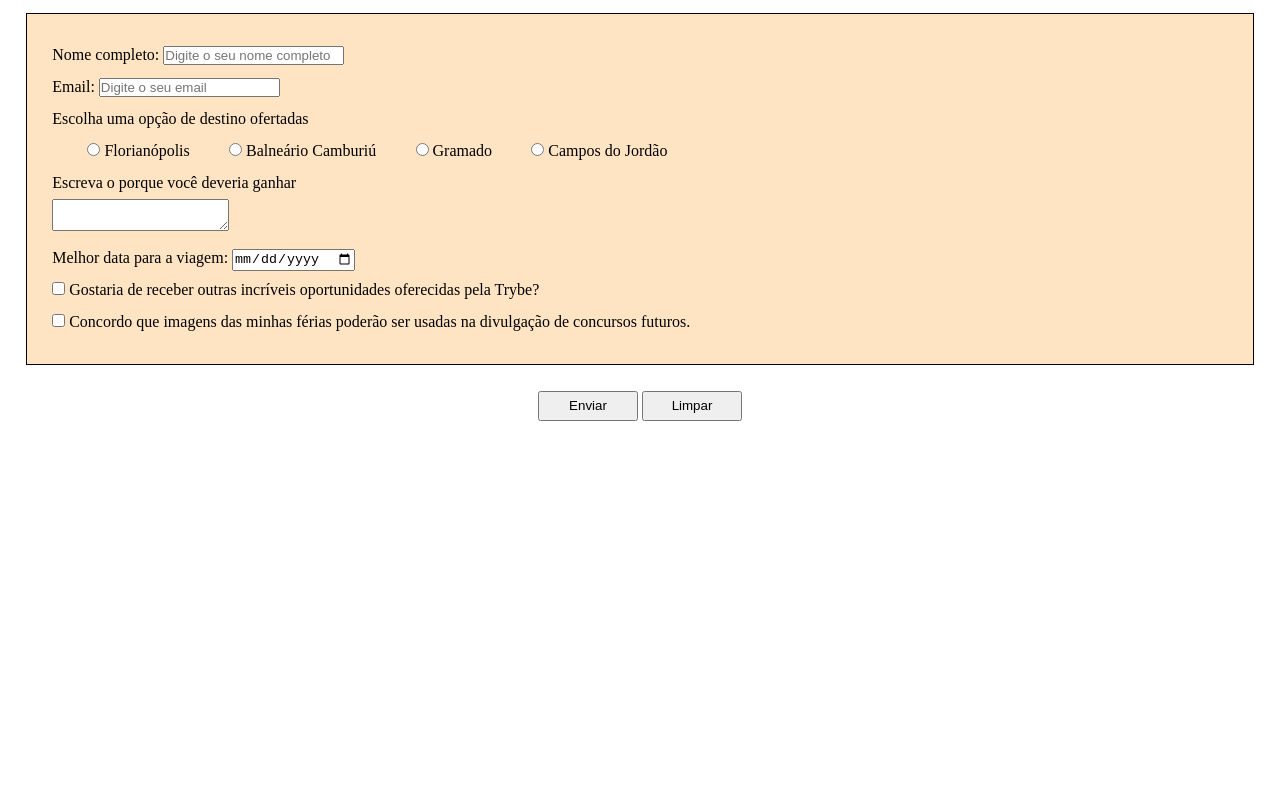
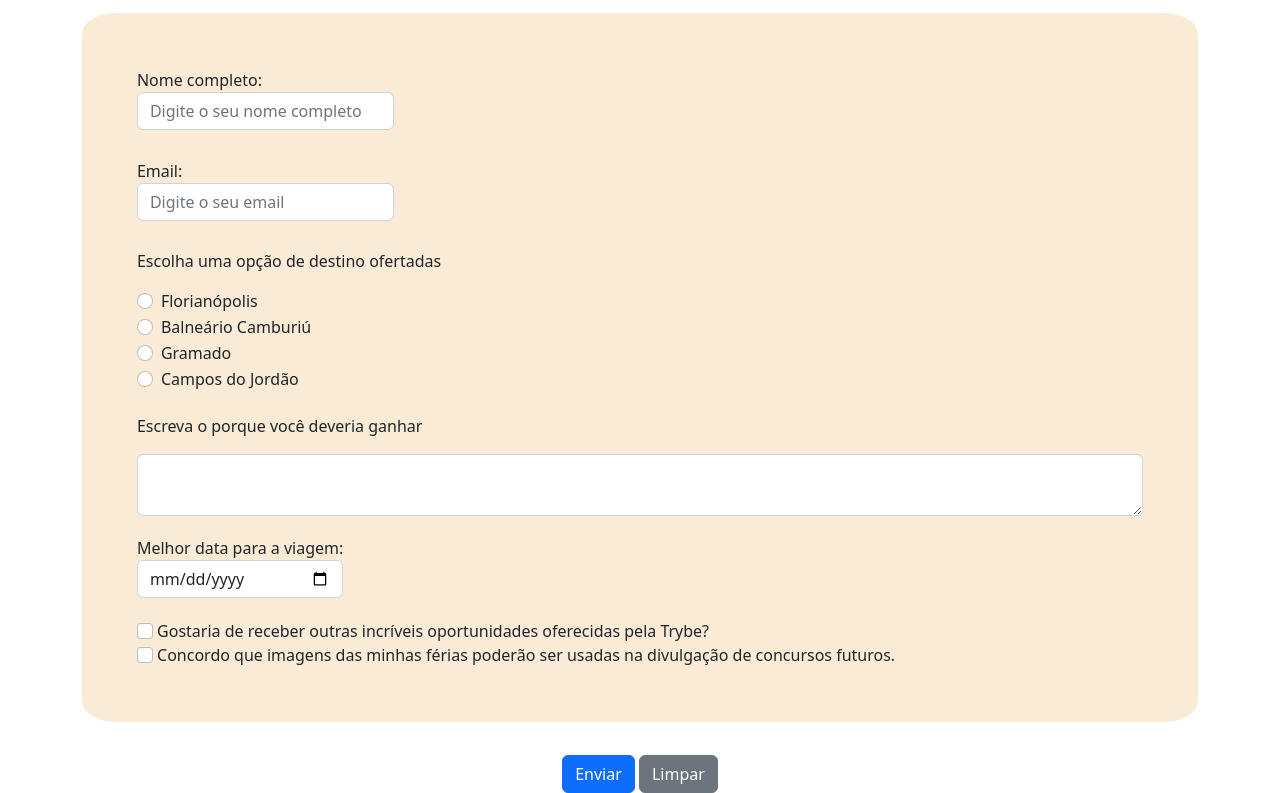
Before and after one commit to matheusbiaggio/exercicios-trybe, a website: page fundamentos/bloco-6-html-e-css-forms-flexbox-e-responsivo/dia-2-bibliotecas-javascript-e-frameworks-css/form.html in a window 1280 px wide. Shown: the part 101-894 px from the top of the page. Before the commit the page ends 800 px from the top, so only its background shows below. Drawn offline with nearby package versions, Linux system fonts and the light colour scheme; files whose address does not match are found by name.

Commit message:
termino exercicio

```diff
--- a/fundamentos/bloco-6-html-e-css-forms-flexbox-e-responsivo/dia-2-bibliotecas-javascript-e-frameworks-css/form.html
+++ b/fundamentos/bloco-6-html-e-css-forms-flexbox-e-responsivo/dia-2-bibliotecas-javascript-e-frameworks-css/form.html
@@ -7,60 +7,70 @@
     <meta name="viewport" content="width=device-width, initial-scale=1.0">
     <title>TrybeTrip</title>
     <link rel="stylesheet" href="style.css">
+    <link href="https://cdn.jsdelivr.net/npm/bootstrap@5.2.1/dist/css/bootstrap.min.css" rel="stylesheet" integrity="sha384-iYQeCzEYFbKjA/T2uDLTpkwGzCiq6soy8tYaI1GyVh/UjpbCx/TYkiZhlZB6+fzT" crossorigin="anonymous">
 </head>
 
-<body>
+<body class="container">
     <header>
         <h1>TrybeTrip</h1>
     </header>
+    <hr>
     <form action="">
         <div id="divInputName">
-            <label for="name">Nome completo:
-                <input type="text" name="name" id="name" placeholder="Digite o seu nome completo" required>
+            <label class='form-label' for="name">Nome completo:
+                <input type="text" name="name" class="form-control" id="name" placeholder="Digite o seu nome completo" required>
             </label>
         </div>
         <div id="divInputEmail">
-            <label for="email">Email:
-                <input type="email" name="input" id="inputEmail" placeholder="Digite o seu email" required>
+            <label class='form-label' for="email">Email:
+                <input type="email" name="input" class="form-control" id="inputEmail" placeholder="Digite o seu email" required>
             </label>
         </div>
         <div id="divPreferredDestination">
             <p>Escolha uma opção de destino ofertadas</p>
+            <div class="form-check" id="divDestination1">
                 <label for="destination1">
-                <input type="radio" id="destination1" name="preferredDestination">  Florianópolis
+                    <input type="radio" class="form-check-input" id="destination1" name="preferredDestination">  Florianópolis
                 </label>
+            </div>
+            <div class="form-check" id="divDestination2">
                 <label for="destination2">
-                <input type="radio" id="destination2" name="preferredDestination">  Balneário Camburiú
+                    <input type="radio" class="form-check-input" id="destination2" name="preferredDestination">  Balneário Camburiú
                 </label>
+            </div>
+            <div class="form-check" id="divDestination3">
                 <label for="destination3">
-                <input type="radio" id="destination3" name="preferredDestination">  Gramado
+                    <input type="radio" class="form-check-input" id="destination3" name="preferredDestination">  Gramado
                 </label>
+            </div>
+            <div class="form-check" id="divDestination4">
                 <label for="destination4">
-                <input type="radio" id="destination4" name="preferredDestination">  Campos do Jordão
+                    <input type="radio" class="form-check-input" id="destination4" name="preferredDestination">  Campos do Jordão
                 </label>
+            </div>
         </div>
         <div id="divTextArea">
             <p>Escreva o porque você deveria ganhar</p>
-            <textarea name="textWinner" id="textWinner"></textarea required>
+            <textarea name="textWinner" class="form-control" id="textWinner"></textarea required>
         </div>
-        <div id="divDate">
+        <div class="input-group" id="divDate">
             <label for="travelDate">Melhor data para a viagem:
-                <input type="date" name="travelDate" id="travelDate" required>
+                <input type="date" name="travelDate" class="form-control" id="travelDate" required>
             </label>
         </div>
         <div id="questionAgree">
             <label for="agreeReceivedEmail">
-                <input type="checkbox" name="agreeReceivedEmail" id="agreeReceivedEmail">  Gostaria de receber outras incríveis oportunidades oferecidas pela Trybe?
+                <input type="checkbox" name="agreeReceivedEmail" class="form-check-input" id="agreeReceivedEmail">  Gostaria de receber outras incríveis oportunidades oferecidas pela Trybe?
             </label>
             <br>
             <label for="agreeImage">
-                <input type="checkbox" name="agreeImage" id="agreeImage">  Concordo que imagens das minhas férias poderão ser usadas na divulgação de concursos futuros.
+                <input type="checkbox" name="agreeImage" class="form-check-input" id="agreeImage">  Concordo que imagens das minhas férias poderão ser usadas na divulgação de concursos futuros.
             </label>
         </div>
     </form>
     <div id="divButton">
-        <button type="submit" id="buttonSubmit">Enviar</button>
-        <button id="buttonClear">Limpar</button>
+        <button type="submit" class="btn btn-primary" id="buttonSubmit">Enviar</button>
+        <button class="btn btn-secondary" id="buttonClear">Limpar</button>
     </div>
     <script src="script.js"></script>
 </body>
--- /dev/null
+++ b/fundamentos/bloco-6-html-e-css-forms-flexbox-e-responsivo/dia-2-bibliotecas-javascript-e-frameworks-css/style.css
@@ -0,0 +1,19 @@
+form {
+  padding: 4%;
+  background-color: antiquewhite;
+  border-radius: 3%;
+}
+
+#divInputName, #divInputEmail, #divPreferredDestination, #divTextArea, #divDate, #questionAgree {
+  padding: 1%;
+}
+
+header {
+  text-align: center;
+  margin-top: 3%;
+}
+
+#divButton {
+  margin-top: 3%;
+  text-align: center;
+}
```
Lines whose indentation alone changed are shown as unchanged.
